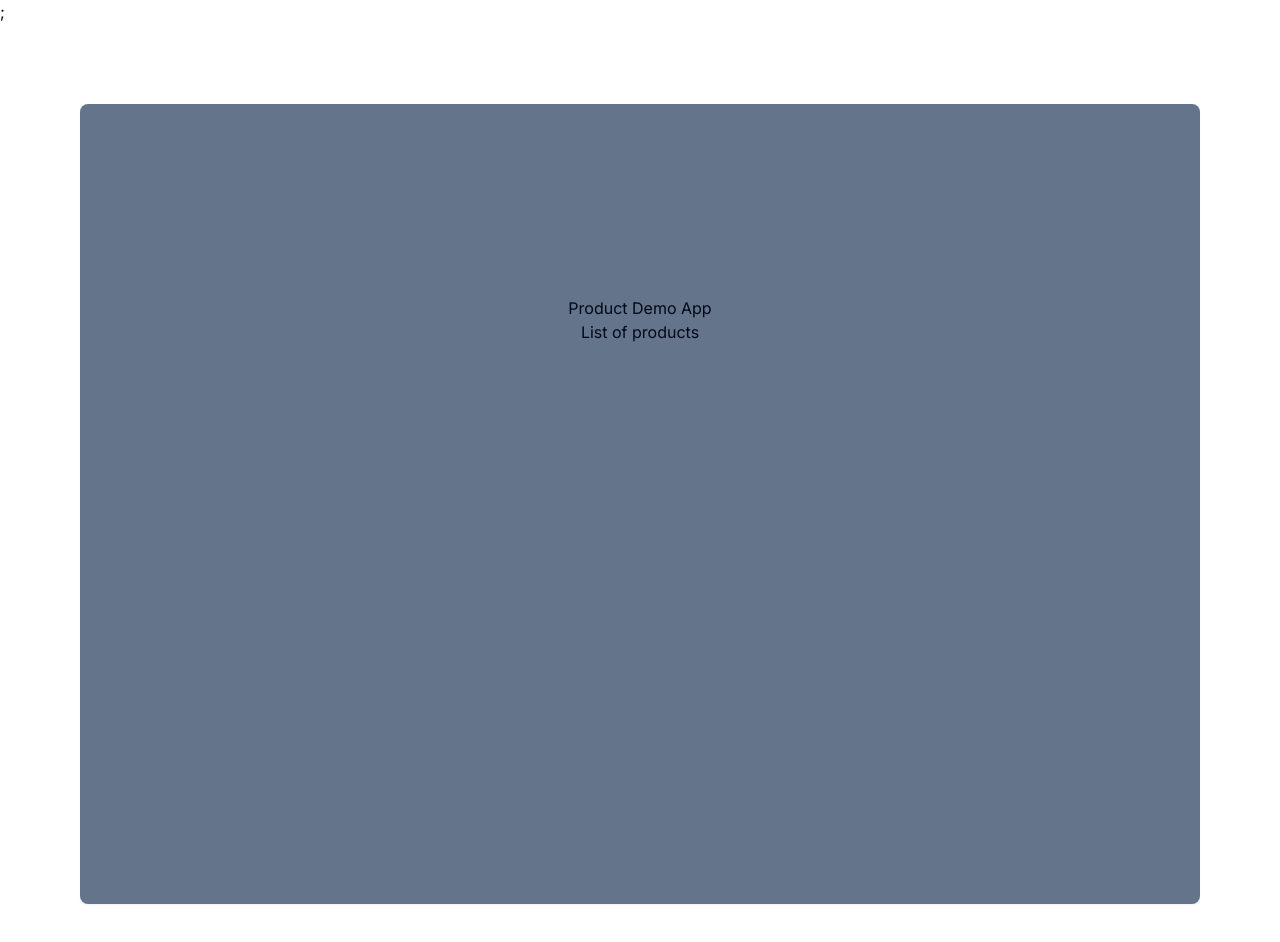
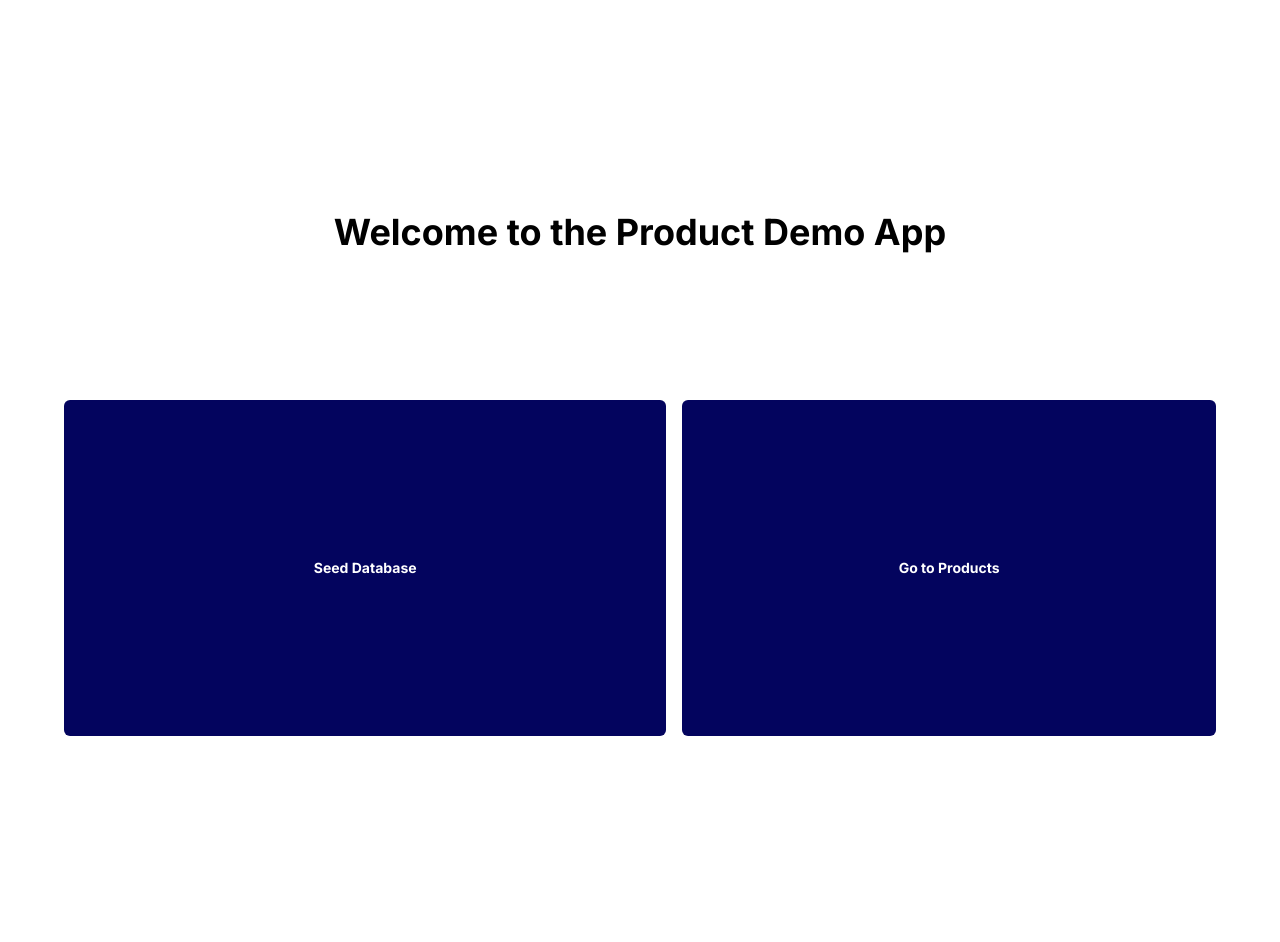
Before and after one commit to fatihbatu/product-list-nestjs, a Next.js app in the folder frontend/: page / in a window 1280 px wide. Shown: the top 942 px of the page. After the commit the page ends 800 px from the top, so only its background shows below. Built offline with nearby package versions, Linux system fonts and the light colour scheme; no server answers.

Commit message:
feat: home page for easy seed ops

```diff
--- a/frontend/app/layout.tsx
+++ b/frontend/app/layout.tsx
@@ -2,7 +2,6 @@ import type { Metadata } from 'next';
 import { Inter } from 'next/font/google';
 import './globals.css';
 import Providers from './Providers';
-import { Toaster } from 'react-hot-toast';
 
 const inter = Inter({ subsets: ['latin'] });
 
@@ -18,8 +17,7 @@ export default function RootLayout({
 }>) {
   return (
     <html lang="en">
-      <body className={inter.className}>
-        <Toaster toastOptions={{ position: 'top-center' }} />;
+      <body className={`${inter.className}`}>
         <Providers>{children}</Providers>
       </body>
     </html>
--- a/frontend/app/page.tsx
+++ b/frontend/app/page.tsx
@@ -1,11 +1,47 @@
+'use client';
+
+import { useSeedProduct } from './services/mutations';
+import { useProducts } from './services/queries';
+import { Button } from './ui/button';
+
 export default function Home() {
+  const { data, isValidating, isLoading: isLoadingProducts } = useProducts();
+  const { trigger: seedTrigger } = useSeedProduct();
   return (
-    <section className="flex flex-col items-center justify-center min-h-screen py-2 shadow-sm m-20 rounded-lg bg-slate-500">
-      <div className="flex flex-col items-center justify-center w-full flex-1 px-20 text-center">
-        <h1>Product Demo App</h1>
-        <p>List of products</p>
+    <section className="flex flex-col items-center justify-start h-screen w-full shadow-sm bg-white p-16">
+      <div
+        style={{
+          flex: 1,
+        }}
+        className="flex flex-col justify-center w-full h-full"
+      >
+        <h1 className="text-4xl font-bold text-center text-black">
+          Welcome to the Product Demo App
+        </h1>
       </div>
-      <div className="flex flex-col items-center justify-center w-full flex-1 px-20 text-center"></div>
+      <div
+        style={{
+          flex: 1,
+        }}
+        className="flex flex-col justify-center w-full h-full"
+      >
+        <div className="flex flex-row justify-center w-full h-full space-x-4">
+          <Button
+            className="bg-[#03045e] hover:bg-[#02098a] text-white font-bold p-16 rounded-md w-full h-full"
+            onClick={() => seedTrigger()}
+            disabled={data && data.length > 0}
+          >
+            {data && data.length > 0
+              ? 'Database Seeded Successfully!'
+              : 'Seed Database'}
+          </Button>
+          <a className="w-full h-full" href="/products">
+            <Button className="bg-[#03045e] hover:bg-[#02098a] text-white font-bold p-16 rounded-md w-full h-full">
+              Go to Products
+            </Button>
+          </a>
+        </div>
+      </div>
     </section>
   );
 }
--- a/frontend/app/products/page.tsx
+++ b/frontend/app/products/page.tsx
@@ -1,12 +1,13 @@
 'use client';
 import { PinCard } from './../components/PinCard';
-import { useMemo, useState } from 'react';
+import { useEffect, useMemo, useState } from 'react';
 import { Button } from '@/app/ui/button';
 import { getProductsColumns } from './columns';
 import { DataTable } from './data-table';
 import { Product, Modal } from '@/app/types';
 import { useProducts, useSortedProducts } from '../services/queries';
 import { usePinProduct, useUnpinProduct } from '../services/mutations';
+import toast from 'react-hot-toast';
 
 const Products = () => {
   const { data, isValidating, isLoading: isLoadingProducts } = useProducts();
@@ -36,6 +37,7 @@ const Products = () => {
       },
     );
     setModal({ isVisible: false, product: null, position: '' });
+    toast.success(`${product.sku} pinned successfully`);
   };
 
   const unPinMutation = async (unPinnedProduct: Product) => {
@@ -71,6 +73,7 @@ const Products = () => {
 
   const onUnpin = (product: Product) => {
     unPinMutation(product);
+    toast.success(`${product.sku} unpinned successfully`);
   };
 
   const onPin = (product: Product) => {
@@ -87,7 +90,15 @@ const Products = () => {
 
   const columns = useMemo(() => getProductsColumns({ onUnpin, onPin }), []);
   const unoccupiedPositions = useMemo(getUnoccupiedPositions, [data]);
+
   return (
+    <>
+      <div className="flex justify-start px-16 py-8">
+        <a href="/">
+          <Button className="font-bold">Back</Button>
+        </a>
+      </div>
+      <h1 className="text-2xl font-bold text-center mb-4">Products</h1>
       <section className="container mx-auto my-12 p-8 border border-gray-500 rounded-lg shadow-lg">
         {isValidating ||
         isLoadingProducts ||
@@ -96,12 +107,6 @@ const Products = () => {
           <p>Loading...</p>
         ) : (
           <>
-          <h1 className="text-2xl font-bold text-center mb-4">Products</h1>
-          <h2>
-            {isSorting
-              ? 'Products sorted by price'
-              : 'Products in their original order'}
-          </h2>
             <PinCard
               modal={modal}
               setModal={setModal}
@@ -121,6 +126,7 @@ const Products = () => {
           </>
         )}
       </section>
+    </>
   );
 };
 
```
Lines whose indentation alone changed are shown as unchanged.
